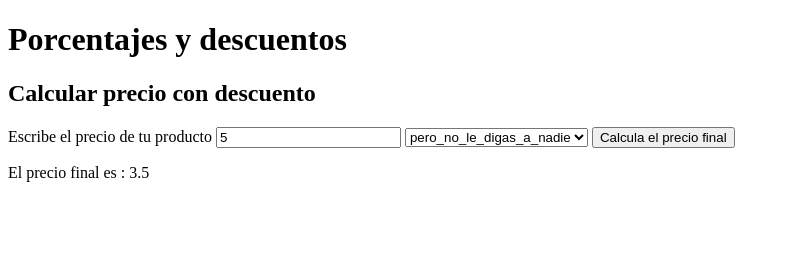
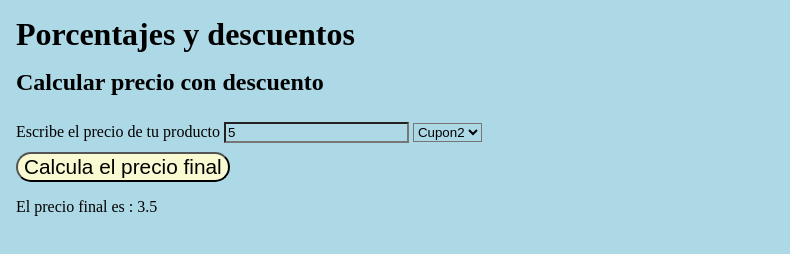
Before and after one commit to ivan-lopez-camus/javascript-practico, a plain HTML site: page descuentos/descuentos.html in a window 1280 px wide. Both pictures are taken after typing "5" into the empty fields and a click on the button "Calcula el precio final". Shown: the whole page, without its empty margins (0-790 px from the left). Drawn offline with Linux system fonts and the light colour scheme.

Commit message:
modificar estilos de descuentos.html

```diff
--- /dev/null
+++ b/descuentos/descuentos.css
@@ -0,0 +1,23 @@
+*{
+    margin:0;
+    background-color:lightblue;
+}
+
+.is{
+
+    margin-top: 0.6rem;
+    margin-bottom: 0.6rem;
+}
+
+.boton{
+    display: block;
+    font-size: 1.3rem;
+    border-radius: 1rem;
+    background-color: lightgoldenrodyellow;
+    cursor: pointer;
+}
+
+.boton:hover {
+    color: #000000;
+    background: rgba(250, 14, 14, 0.966);
+  }
--- a/descuentos/descuentos.html
+++ b/descuentos/descuentos.html
@@ -4,29 +4,30 @@
     <meta charset="UTF-8">
     <meta http-equiv="X-UA-Compatible" content="IE=edge">
     <meta name="viewport" content="width=device-width, initial-scale=1.0">
+    <link href="./descuentos.css" rel="stylesheet" type="text/css">
     <title>Porcentajes y descuentos</title>
 </head>
-<body>
+<body style="margin:1rem">
     <header>
         <h1>Porcentajes y descuentos</h1>
     </header>
-    <section>
+    <section style="margin-top:1rem;">
         <h2>Calcular precio con descuento</h2>
-        <form action="">
+        <form action="" style="margin-top:1rem;">
             <label for="inputPrecio">
             Escribe el precio de tu producto
             </label>
-            <input id="inputPrecio" type="number">
+            <input class="is" id="inputPrecio" type="number">
 
             <select id="InputCoupon" name="select">
-                <option value="JuanDC_es_Batman">JuanDC_es_Batman</option>
-                <option value="pero_no_le_digas_a_nadie" selected>pero_no_le_digas_a_nadie</option>
-                <option value="es_un_secreto">es_un_secreto</option>
+                <option value="Cupon1">Cupon1</option>
+                <option value="Cupon2" selected>Cupon2</option>
+                <option value="Cupon3">Cupon3</option>
             </select>
 
-            <button type="button" onClick="onClickButton()">Calcula el precio final</button>
+            <button class="boton" type="button" onClick="onClickButton()">Calcula el precio final</button>
 
-            <p id="precioFinal"></p>
+            <p id="precioFinal" style="margin-top:1rem;"></p>
         </form>
     </section>
     <script src="./descuentos.js"></script>
--- a/descuentos/descuentos.js
+++ b/descuentos/descuentos.js
@@ -28,9 +28,9 @@ function onClickButtonPrice(){
 }
 
 const coupons = [
-    "JuanDC_es_Batman",
-    "pero_no_le_digas_a_nadie",
-    "es_un_secreto",
+    "Cupon1",
+    "Cupon2",
+    "Cupon3",
 ];
 
 function onClickButton(){
@@ -41,13 +41,13 @@ function onClickButton(){
     let descuento;
 
     switch(couponValue) {
-        case coupons[0]: // "JuanDC_es_Batman"
+        case coupons[0]:
         descuento = 15;
         break;
-        case coupons[1]: // "pero_no_le_digas_a_nadie"
+        case coupons[1]:
         descuento = 30;
         break;
-        case coupons[2]: // "es_un_secreto"
+        case coupons[2]:
         descuento = 25;
         break;
     }
```
